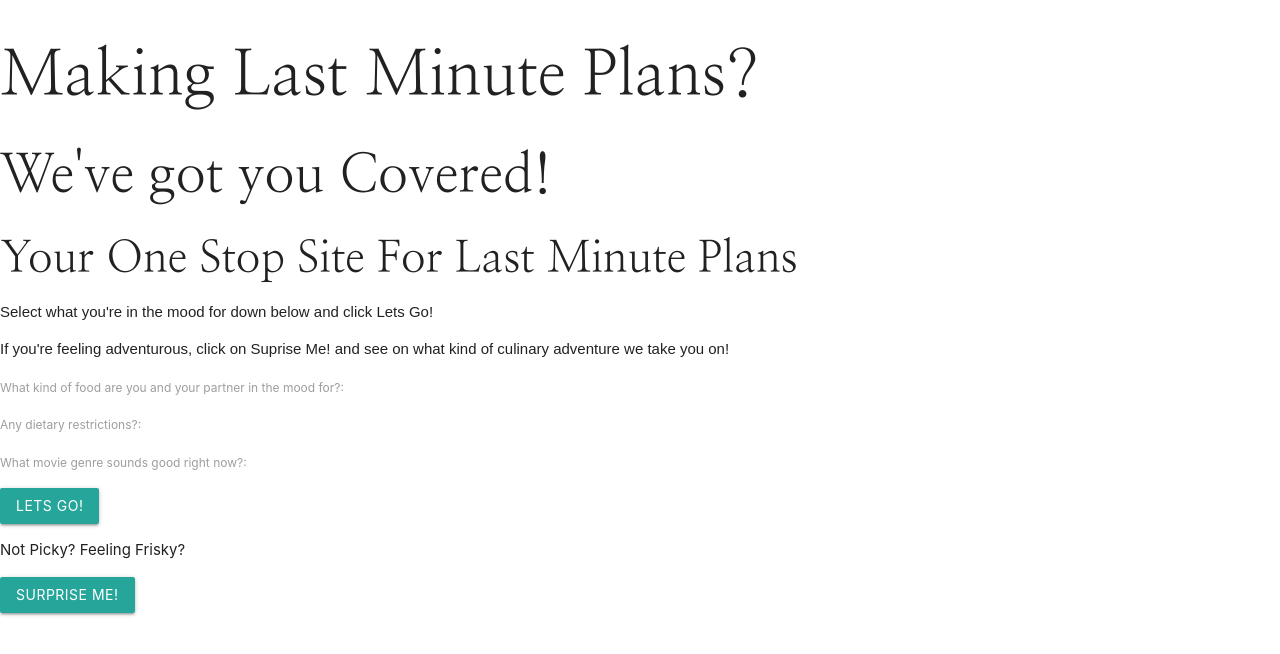
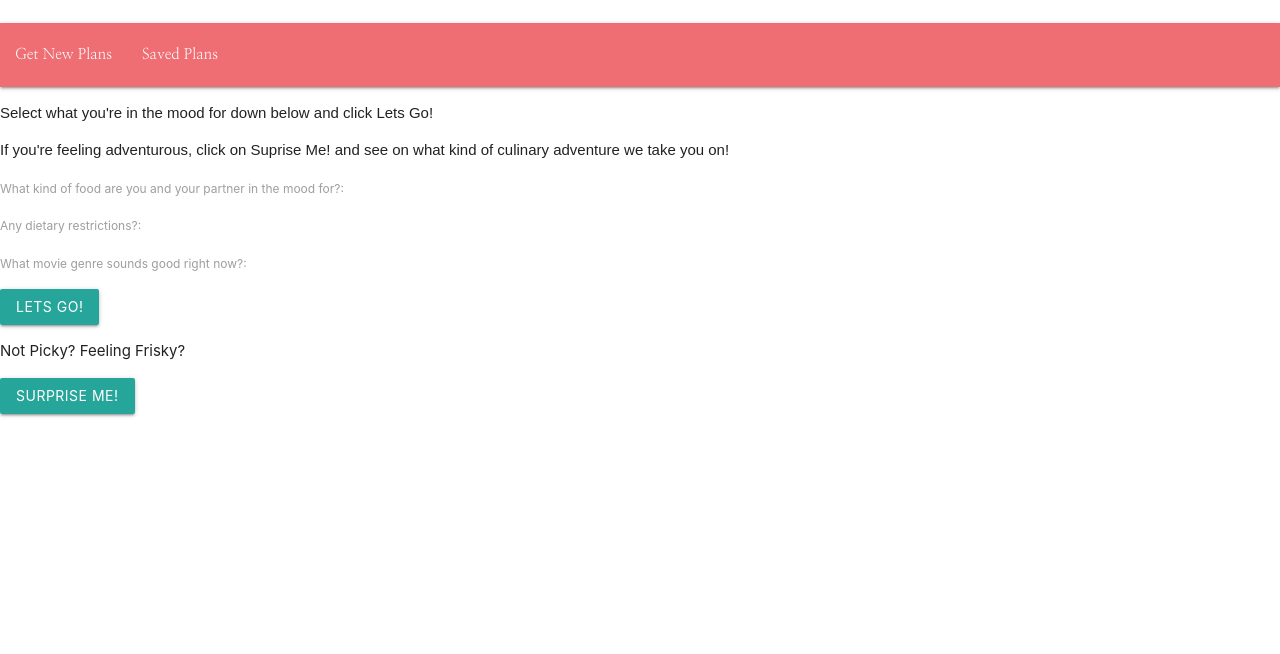
Before and after one commit to boushka9/last-minute-plans, a plain HTML site: page index.html in a window 1280 px wide. Drawn offline with nearby package versions, Linux system fonts and the light colour scheme; a web font is replaced by a local one.

Commit message:
reformatted html to add logo spot and navbar to header

```diff
--- a/index.html
+++ b/index.html
@@ -24,20 +24,29 @@
   </head>
   <body>
 
- <header><h1>Making Last Minute Plans?</h1>
-<h2>We've got you Covered!</h2>
+    <header>
+      <div class="logo">
+          <!--link img source -->
+          <img>
+      </div>
+      <nav>
+          <ul id="navbar">
+              <li><a href="index.html">Get New Plans</a></li>
+              <li><a href="#saved-plans">Saved Plans</a></li>
+          </ul>
+      </nav>
+  </header>
 
-<h3>Your One Stop Site For Last Minute Plans</h3></header>
+  <main>
+    <section class="title">
       <p class="description">Select what you're in the mood for down below and click Lets Go!</p>
       <p class="description">If you're feeling adventurous, click on Suprise Me! and see on what kind of culinary adventure we take you on!</p>
-
+    </section>
 
 	  <!--Questions & Dropboxes-->
 
   	<!--Cuisine Type-->
-
     <label for="cuisineType">What kind of food are you and your partner in the mood for?:</label>
-
     <select name="cuisineType" id="cuisineType">
       <option value="" disabled selected>-----</option>
       <option value="american">American</option>
@@ -49,13 +58,8 @@
       <option value="nordic">Nordic</option>
     </select> </p>
 
-
       <!--Dietary Restrictions-->
-
-
-
     <label for="dietaryRestrictions">Any dietary restrictions?:</label>
-
     <select name="dietaryRestrictions" id="dietaryRestrictions">
       <option value="" disabled selected>-----</option>
       <option value="Dairy-Free">Dairy-Free</option>
@@ -65,12 +69,8 @@
       <option value="Peanut-Free">Peanut-Free</option>
     </select> </p>
 
-
 	  <!--Movie Genre-->
-
-
     <label for="movieGenre">What movie genre sounds good right now?:</label>
-
     <select name="movieGenre" id="movieGenre">
       <option value="" disabled selected>-----</option>
       <option value="Action">Action</option>
@@ -78,26 +78,14 @@
       <option value="Drama">Drama</option>
       <option value="Horror">Horror</option>
       <option value="Romance">Romance</option>
-
     </select> </p>
-
-
-
 
     </p><button class="btn btn-info btn-block">Lets Go!</button></p>
 
-
     </p> Not Picky? Feeling Frisky? </p>
 
-
-
-
-
-
     <button class="btn btn-info btn-block">Surprise Me!</button>
-
-
-
+  </main>
 
 	<script src="./assets/results.js"></script>
     <script src="./assets/script.js"></script>
```
Lines whose indentation alone changed are shown as unchanged.
